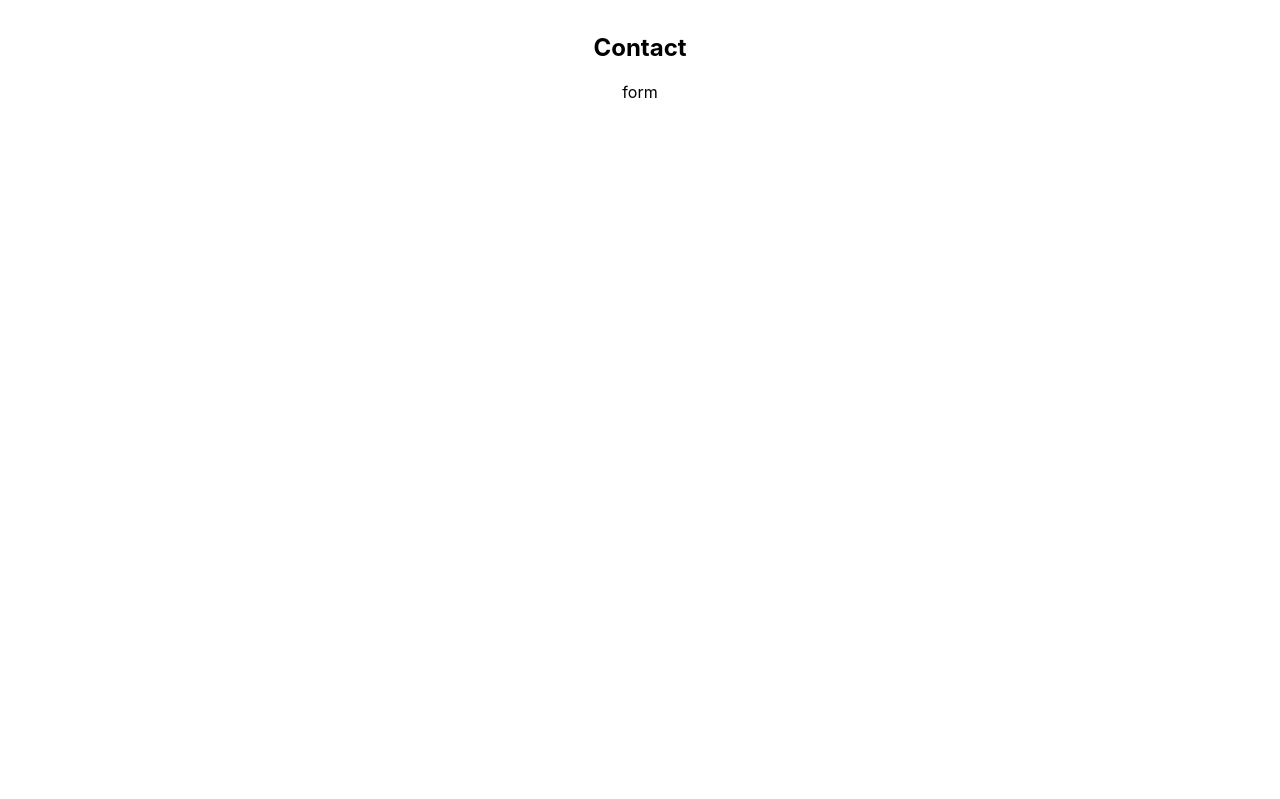
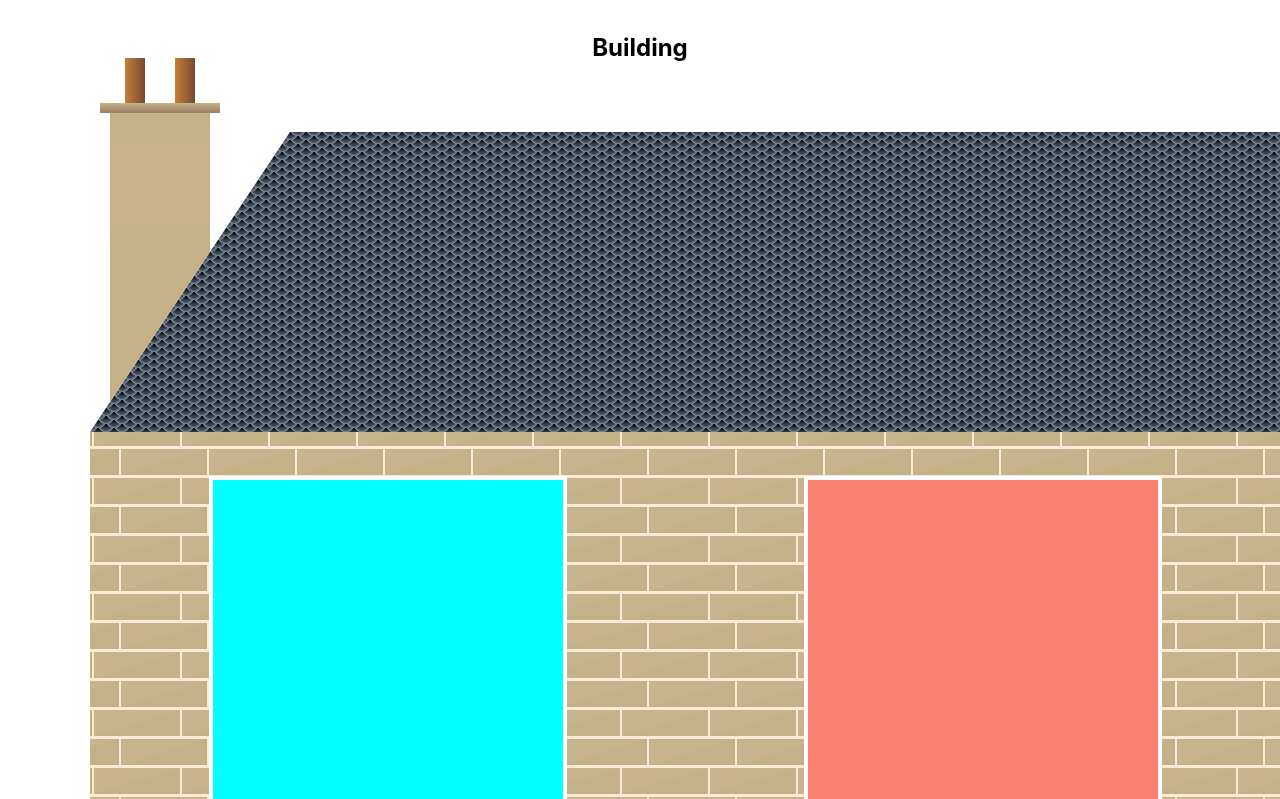
Before and after one commit to morival/Portfolio, a React (Create React App) app: page / in a window 1280 px wide. Shown: the part 1881-2680 px from the top of the page. Before the commit the page ends 1999 px from the top, so only its background shows below. Built offline with nearby package versions, Linux system fonts and the light colour scheme.

Commit message:
fixed chimney

```diff
--- a/public/index.html
+++ b/public/index.html
@@ -9,12 +9,12 @@
       name="description"
       content="Web site created using create-react-app"
     />
-    <link rel="apple-touch-icon" href="%PUBLIC_URL%/logo192.png" />
+    <!-- <link rel="apple-touch-icon" href="%PUBLIC_URL%/logo192.png" /> -->
     <!--
       manifest.json provides metadata used when your web app is installed on a
       user's mobile device or desktop. See https://developers.google.com/web/fundamentals/web-app-manifest/
     -->
-    <link rel="manifest" href="%PUBLIC_URL%/manifest.json" />
+    <!-- <link rel="manifest" href="%PUBLIC_URL%/manifest.json" /> -->
     <!--
       Notice the use of %PUBLIC_URL% in the tags above.
       It will be replaced with the URL of the `public` folder during the build.
--- a/src/App.js
+++ b/src/App.js
@@ -2,6 +2,7 @@ import './App.css';
 import Home from './components/Home';
 import About from './components/About';
 import Projects from './components/Projects';
+import Building from './components/Building';
 import Contact from './components/Contact';
 
 function App() {
@@ -10,6 +11,7 @@ function App() {
       <Home/>
       <About/>
       <Projects/>
+      <Building/>
       <Contact/>
     </div>
   );
--- /dev/null
+++ b/src/components/Building.js
@@ -0,0 +1,49 @@
+import React from "react";
+import './building.css';
+
+function Building() {
+
+    return(
+        <section id="building">
+            <h2>
+                Building
+            </h2>
+            <div id="building-container">
+                <div id="roof-container">
+                    <div className="chimney-background"></div>
+                    <div id="chimney">
+                        <div id="chi-1"></div>
+                        <div id="chi-2"></div>
+                        <div id="chi-3"></div>
+                        <div id="chi-4">
+                            <div className="chi-pipe"></div>
+                            <div className="chi-pipe"></div>
+                        </div>
+                    </div>
+                    <div className="roof"></div>
+
+                </div>
+                <div id="wall-container" className="brick flex">
+                    <div className="level-container flex container">
+                        <div className="window-container container">
+                            <div className="window-animation"></div>
+                        </div>
+                        <div className="window-container container">
+                            <div className="window-story"></div>
+                        </div>
+                    </div>
+                    <div className="level-container flex container">
+                        <div className="window-container container">
+                            <div className="window-animation"></div>
+                        </div>
+                        <div className="window-container container">
+                            <div className="window-story"></div>
+                        </div>
+                    </div>
+                </div>
+            </div>
+        </section>
+    )
+}
+
+export default Building;
--- /dev/null
+++ b/src/components/building.css
@@ -0,0 +1,192 @@
+
+
+/* BUILDING */
+#building-container {
+    display: flex;
+    flex-direction: column;
+    min-height: 500px;
+    margin-left: 40px;
+}
+
+/* ROOF */
+#roof-container {
+    display: flex;
+    align-content: flex-end;
+    height: 300px;
+    /* margin-top: 50px;  */
+}
+
+:root {
+    --colour1: black;
+    --colour2: rgb(74, 86, 97);
+    --colour3: slategray;
+    --trans: transparent;
+  }
+.roof {
+    height: 300px;
+    width: 100%;
+    margin-top: 50px;
+	background-color: var(--colour2);
+	background-image:
+		repeating-radial-gradient(
+			circle at 0.5em 0,
+			var(--colour1),
+			var(--colour2) 0.4em,
+			var(--colour3) 0.45em,
+			var(--trans) 0.51em,
+			var(--trans) 3em);
+	background-size: 1em 0.5em;
+    transform-style: preserve-3d;
+
+}
+.roof::before {
+	background-image:
+		repeating-radial-gradient(
+			circle at 0.5em 0,
+			var(--colour1),
+			var(--colour2) 0.4em,
+			var(--colour3) 0.45em,
+			var(--colour3) 0.5em,
+			var(--trans) 0.51em,
+			var(--trans) 3em);
+	background-position: 0.5em 0.75em;
+}
+.roof::after {
+	background-image:
+		repeating-radial-gradient(
+			circle at 0.5em -0.25em,
+			var(--colour1),
+			var(--colour2) 0.4em,
+			var(--colour3) 0.45em,
+			var(--colour3) 0.5em,
+			var(--trans) 0.51em,
+			var(--trans) 3em);
+	background-position: 0.0em 0.25em;
+}
+.roof::before, .roof::after {
+    content: "";
+    display: block;
+    position: absolute;
+    z-index: 1;
+    height: 100%;
+    width: 100%;
+    background-size: 1em 0.5em;
+}
+.chimney-background {
+    position: absolute;
+    margin-top: 50px;
+    border-right: 200px solid transparent;
+    border-top: 300px solid white;
+    z-index: 1;
+}
+
+#chimney {
+    display: flex;
+    position: absolute;
+    flex-direction: column-reverse;
+    width: 120px;
+    height: 350px;
+    margin: -24px 10px;
+    background-color: transparent;
+    z-index: 3;
+
+}
+
+#chi-1 {
+    position: relative;
+    left: 10px;
+    width: 0;
+    height: 0;
+    margin-bottom: 6px;
+    border-top: 150px solid #C3B188;
+    border-right: 100px solid transparent;
+}
+
+#chi-2 {
+    position: relative;
+    left: 10px;
+    width: 100px;
+    height: 140px;
+    background-color: #B49374;
+    background-image: linear-gradient(#C3B188, #C9B58D, #C3B188);
+}
+
+#chi-3 {
+    position: relative;
+    width: 120px;
+    height: 10px;
+    background-color: #B49374;
+    background-image: linear-gradient( #C3B188, #9c7f63);
+}
+
+#chi-4 {
+    position: relative;
+    display: flex;
+    justify-content: center;
+}
+
+.chi-pipe {
+    width: 20px;
+    height: 45px;
+    margin: 0 15px;
+    background-color: lightgoldenrodyellow;
+    background-image: linear-gradient(to right, #C38135, #794735);
+}
+
+/* WALL */
+#wall-container {
+    border-top: solid #C3B188 4px;
+    padding: 50px 0;
+}
+
+.brick {
+    flex: 1 1 auto;
+    background-color: antiquewhite;
+    background-image:
+        linear-gradient(343deg, #C3B188 25px, transparent 25px),
+        linear-gradient(163deg, #C9B58D 25px, transparent 25px),
+        linear-gradient(343deg, #C3B188 25px, transparent 25px),
+        linear-gradient(163deg, #C9B58D 25px, transparent 25px);
+    background-size: 88px 58px;
+    background-position: 2px 2px, 4px 34px, 29px 31px, 31px 5px;
+}
+
+/* WINDOWS */
+.level-container {
+    justify-content: space-around;
+}
+
+@media screen and (min-width: 960px) {
+    .level-container {
+      width: 100%;
+    }
+    #wall-container, #roof-container {
+        margin-left: 50px;
+        /* transform: skewY(-5deg); */
+    }
+}
+
+.window-container {
+    height: 400px;
+    width: 350px;
+    border: solid white 4px;
+}
+
+@media screen and (max-width: 500px) {
+    .window-container {
+    height: 320px;
+    width: 280px;
+    }
+}
+
+.window-animation {
+    background-color: aqua;
+    height: 100%;
+    width: 100%;
+}
+
+.window-story {
+    background-color: salmon;
+    height: 100%;
+    width: 100%;
+}
```
